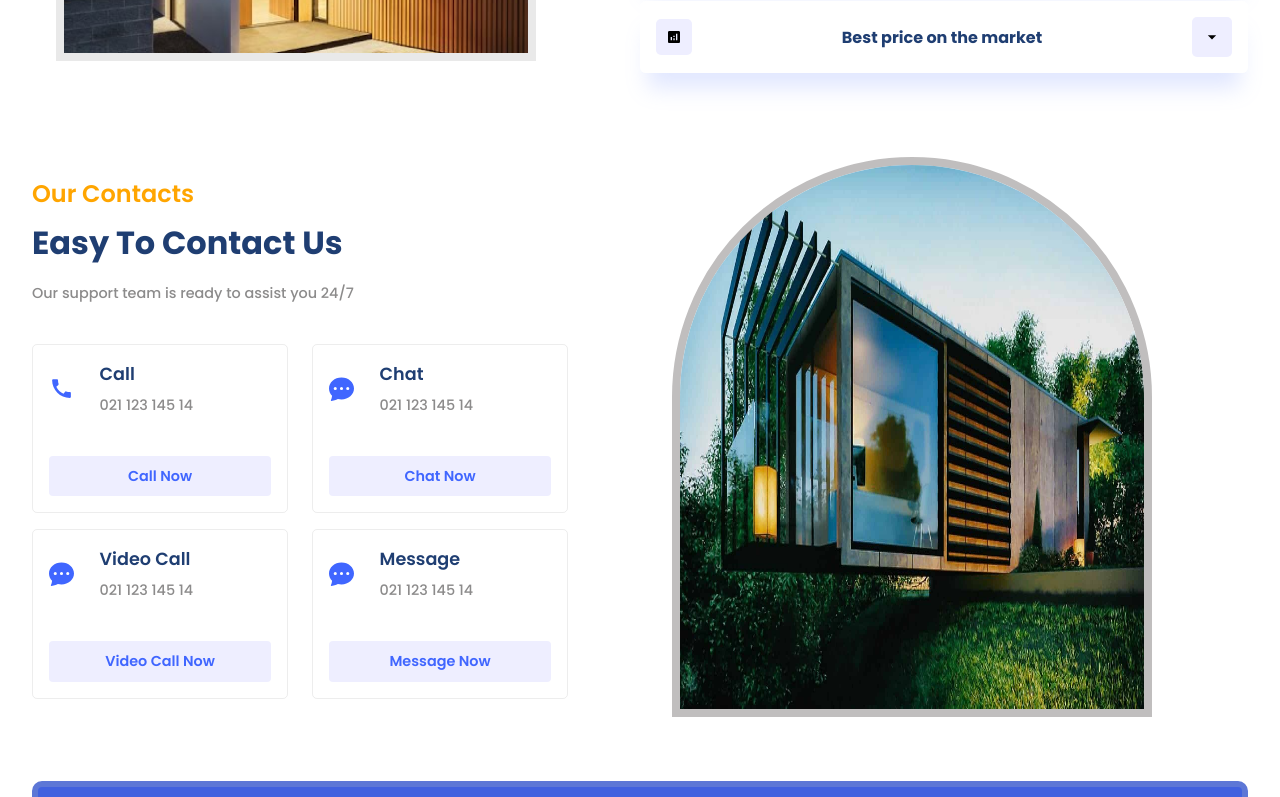
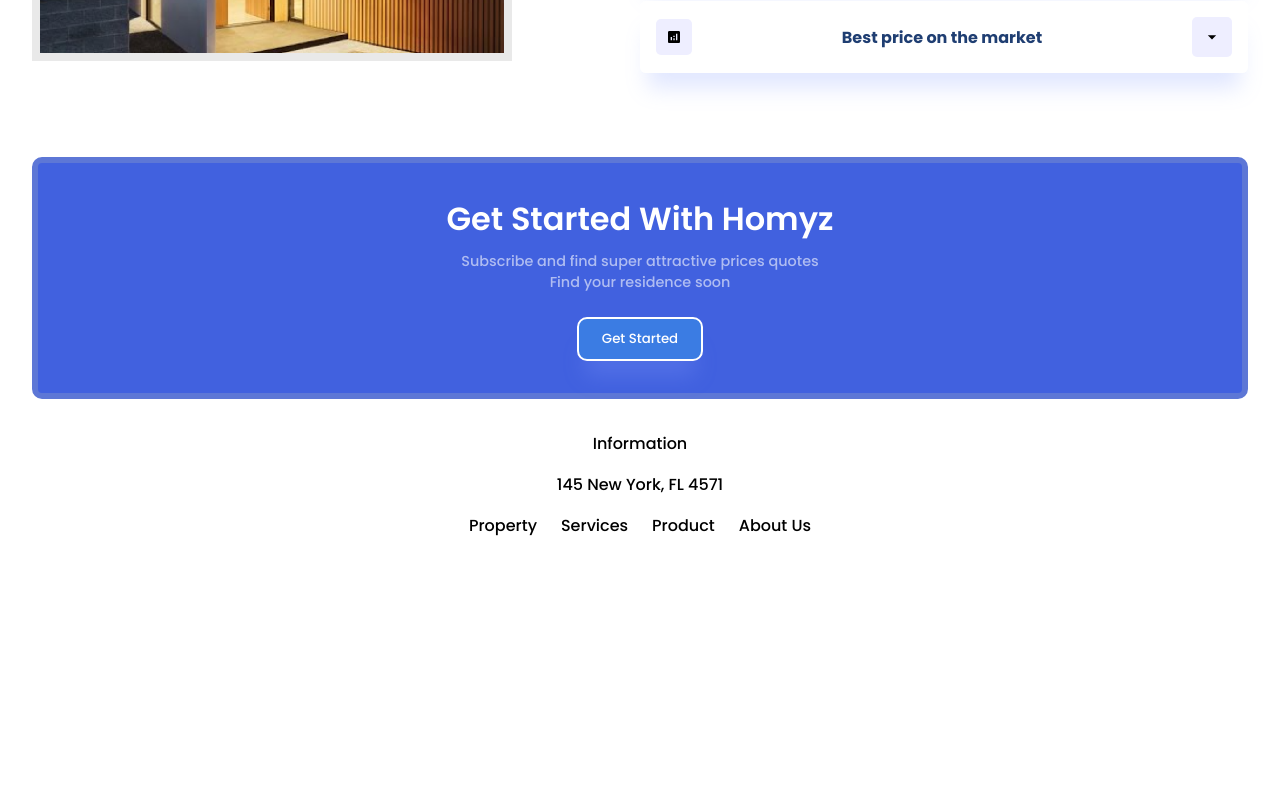
Before and after one commit to meghuraval/real_estate_project, a React (Vite) app in the folder realestatelandingpage/: page / in a window 1280 px wide. Shown: the part 2000-2797 px from the top of the page. After the commit the page ends 2538 px from the top, so only its background shows below. Built offline with nearby package versions, Linux system fonts and the light colour scheme.

Commit message:
more updates

```diff
--- a/realestatelandingpage/src/App.jsx
+++ b/realestatelandingpage/src/App.jsx
@@ -1,6 +1,5 @@
 import "./App.css";
 import Companies from "./components/Companies";
-import Contact from "./components/Contact";
 import Footer from "./components/Footer";
 import GetStarted from "./components/GetStarted";
 import Header from "./components/Header";
@@ -19,7 +18,6 @@ function App() {
       <Companies />
       <Resedencies />
       <Value />
-      <Contact />
       <GetStarted />
       <Footer />
     </div>
--- a/realestatelandingpage/src/components/Contact.css
+++ /dev/null
@@ -1,66 +0,0 @@
-.c-container{
-    justify-content: space-between;
-}
-
-.c-container>div{
-    display: flex;
-    flex: 1;
-}
-
-.c-right{
-    width: 10%;
-
-}
-
-.c-left{
-    gap: 0.5rem;
-    flex: 0 0 70%;
-}
-
-.contactModes{
-    margin-top: 2rem;
-    gap: 1rem;
-}
-
-.contactModes .row{
-    gap: 1.5rem;
-}
-
-.mode{
-    width: 16rem;
-    padding: 1rem;
-    border: 0.8px solid rgba(128, 128, 128, 0.145);
-    border-radius: 5px;
-    gap: 1rem;
-    transition: all 300ms ease-in-out;
-}
-
-.mode .button{
-    width: 100%;
-    background: var(--lightBlue);
-    color: var(--blue);
-    font-size: 0.9rem;
-    font-weight: 600;
-}
-
-.mode >:nth-child(1){
-    width: 100%;
-    gap: 1.6rem;
-}
-
-
-.mode .detail .primaryText{
-    font-size: 1.1rem;
-    font-weight: 600;
-}
-
-.mode:hover{
-    scale: 1.1;
-    box-shadow: var(--shadow);
-}
-
-.mode .button:hover{
-    background: var(--blue-gradient);
-    color: white;
-    scale: 0.8;
-}
--- a/realestatelandingpage/src/components/Contact.jsx
+++ /dev/null
@@ -1,87 +0,0 @@
-/* eslint-disable no-unused-vars */
-import React from "react";
-import "./Contact.css";
-import { MdCall } from "react-icons/md";
-import { BsFillChatDotsFill } from "react-icons/bs";
-
-const Contact = () => {
-  return (
-    <section className="c-wrapper">
-      <div className="paddings innerWidth flexCenter c-container">
-        <div className="flexColStart c-left">
-          <span className="orangeText">Our Contacts</span>
-          <span className="primaryText">Easy To Contact Us</span>
-          <span className="secondaryText">
-            Our support team is ready to assist you 24/7
-          </span>
-
-          <div className="flexColStart contactModes">
-            <div className="flexStart row">
-              <div className="flexColCenter mode">
-                <div className="flexStart">
-                  <div className="flexCenter icon">
-                    <MdCall size={25} />
-                  </div>
-                  <div className="flexColStart detail">
-                    <span className="primaryText">Call</span>
-                    <span className="secondaryText">021 123 145 14</span>
-                  </div>
-                </div>
-                <div className="flexCenter button">Call Now</div>
-              </div>
-
-              <div className="flexColCenter mode">
-                <div className="flexStart">
-                  <div className="flexCenter icon">
-                    <BsFillChatDotsFill size={25} />
-                  </div>
-                  <div className="flexColStart detail">
-                    <span className="primaryText">Chat</span>
-                    <span className="secondaryText">021 123 145 14</span>
-                  </div>
-                </div>
-                <div className="flexCenter button">Chat Now</div>
-              </div>
-            </div>
-
-            <div className="flexStart row">
-              <div className="flexColCenter mode">
-                <div className="flexStart">
-                  <div className="flexCenter icon">
-                    <BsFillChatDotsFill size={25} />
-                  </div>
-                  <div className="flexColStart detail">
-                    <span className="primaryText">Video Call</span>
-                    <span className="secondaryText">021 123 145 14</span>
-                  </div>
-                </div>
-                <div className="flexCenter button">Video Call Now</div>
-              </div>
-
-              <div className="flexColCenter mode">
-                <div className="flexStart">
-                  <div className="flexCenter icon">
-                    <BsFillChatDotsFill size={25} />
-                  </div>
-                  <div className="flexColStart detail">
-                    <span className="primaryText">Message</span>
-                    <span className="secondaryText">021 123 145 14</span>
-                  </div>
-                </div>
-                <div className="flexCenter button">Message Now</div>
-              </div>
-            </div>
-          </div>
-        </div>
-
-        <div className="c-right">
-          <div className="image-container">
-            <img src="./contact.jpg" alt="contact-image" />
-          </div>
-        </div>
-      </div>
-    </section>
-  );
-};
-
-export default Contact;
--- a/realestatelandingpage/src/components/Footer.css
+++ b/realestatelandingpage/src/components/Footer.css
@@ -1,13 +1,17 @@
 .f-container{
     justify-content: space-between;
+
 }
 
-.f-left{
+.f-right{
     gap: 1rem;
+
 }
 
 .f-menu{
     gap: 1.5rem;
     margin-top: 1.5rem;
     font-weight: 500;
+    display: flex;
+    margin: auto;
 }
--- a/realestatelandingpage/src/components/Footer.jsx
+++ b/realestatelandingpage/src/components/Footer.jsx
@@ -5,24 +5,15 @@ import "./Footer.css";
 const Footer = () => {
   return (
     <section className="f-wrapper">
-      <div className="paddings innerWidth flexCenter f-container">
-        <div className="flexColStart f-left">
-          <span className="secondaryText">
-            Our vision is to find all people <br />
-            the best place to live for them
-          </span>
-        </div>
-
-        <div className="flexColStart f-right">
+      <div className="flexColCenter f-right">
         <span>Information</span>
         <span>145 New York, FL 4571</span>
 
-          <div className="flexCenter f-menu">
+        <div className="f-menu">
           <span>Property</span>
           <span>Services</span>
           <span>Product</span>
           <span>About Us</span>
-          </div>
         </div>
       </div>
     </section>
--- a/realestatelandingpage/src/components/Header.css
+++ b/realestatelandingpage/src/components/Header.css
@@ -24,5 +24,5 @@
 }
 
 .h-container > img{
-    margin-right: 5dvh;
+    margin-right: 6dvh;
 }
--- a/realestatelandingpage/src/components/Hero.css
+++ b/realestatelandingpage/src/components/Hero.css
@@ -84,7 +84,7 @@
     overflow: hidden;
     border-radius: 15rem 15rem 0 0;
     border: 8px solid rgba(52, 46, 46, 0.31);
-    margin-left: 3dvh;
+    margin-right: 20dvh;
 }
 
 .image-container>img{
```
Lines whose indentation alone changed are shown as unchanged.
